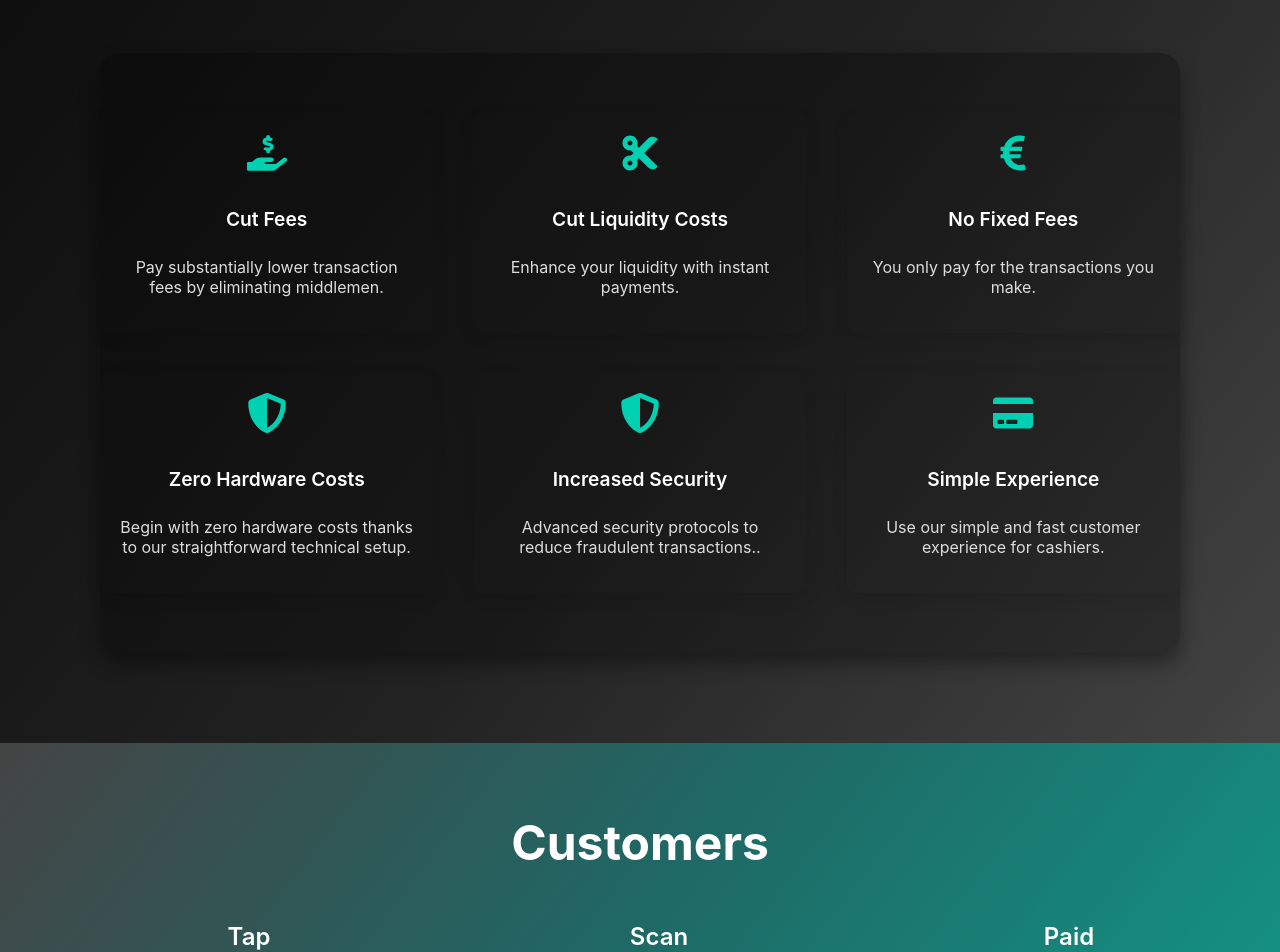
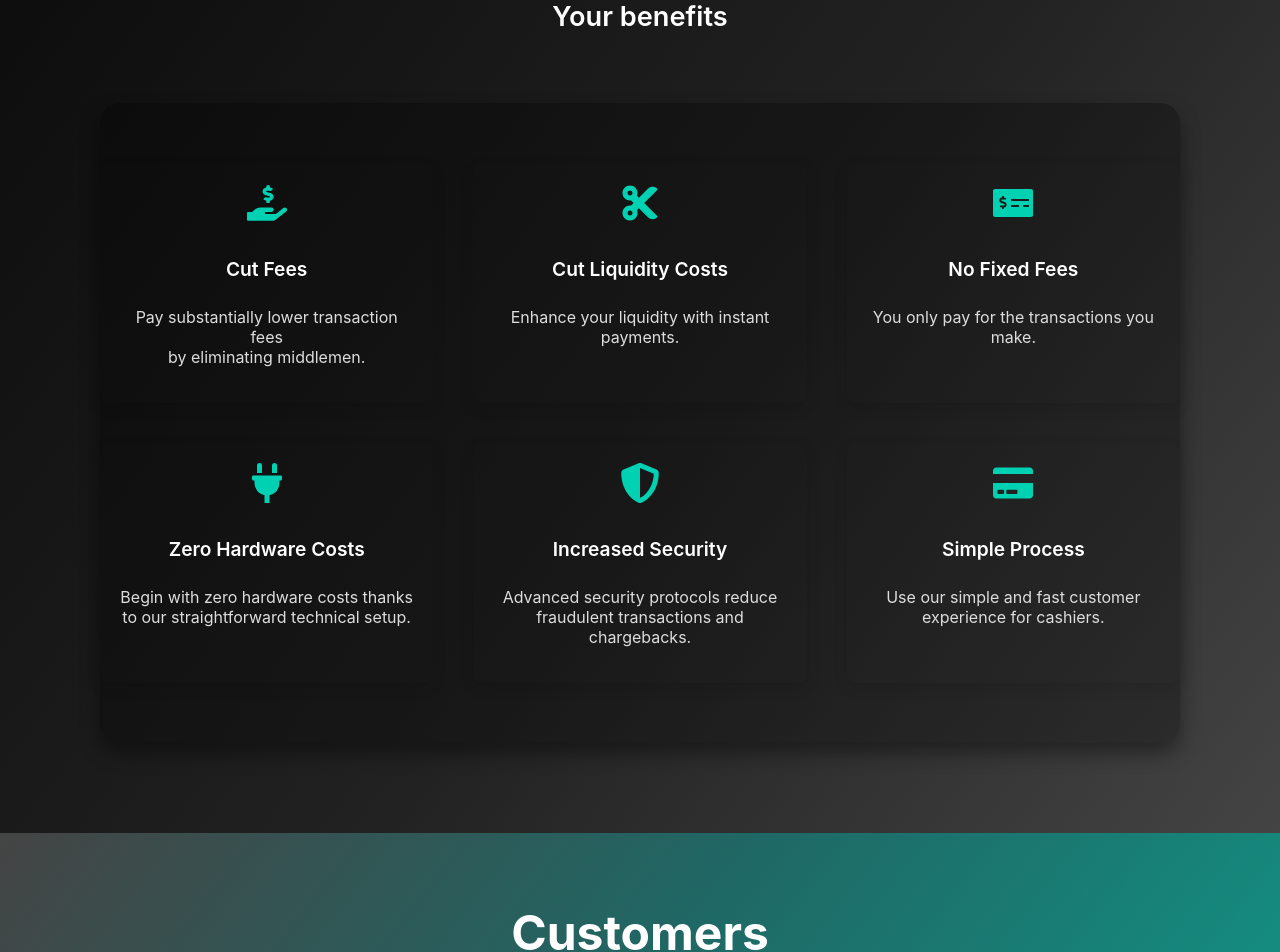
Before and after one commit to Flizpay/pay-with-x.github.io, a React (Create React App) app: page / in a window 1280 px wide. Shown: the part 1540-2492 px from the top of the page. Built offline with nearby package versions, Linux system fonts and the light colour scheme; the HTML template or start-up script is replaced by a standard one.

Commit message:
setup gh-pages 3

```diff
--- a/src/App.js
+++ b/src/App.js
@@ -9,19 +9,13 @@ import Footer from './components/Footer';
 
 function App() {
 
-  const handleNavigation = (sectionID) => {
-    document.getElementById(sectionID).scrollIntoView({ behavior: 'smooth' });
-  };
-
   return (
     <div style={{ backgroundColor: '#000', color: '#fff', height: '200vh' }}> {/* 200vh to simulate more scrollable space */}
       <Header />
-      <div id="hero">
-        <Hero />
-      </div>
-      <Merchant />
-      <Customer />
-      <AboutUs />
+      <div id='home'><Hero /></div>
+      <div id='merchant'><Merchant /></div>
+      <div id='customer'><Customer /></div>
+      <div id='aboutUs'><AboutUs /></div>
       <Footer />
     </div>
   );
--- a/src/components/Header.js
+++ b/src/components/Header.js
@@ -32,19 +32,24 @@ const styles = {
 };
 
 function Header() {
+    const scrollToSection = (sectionID) => {
+        document.getElementById(sectionID).scrollIntoView({ behavior: 'smooth' });
+    };
+
     return (
         <header style={styles.header}>
             <div style={styles.logoContainer}>
                 <img src="/logo.png" alt="PayX Logo" style={styles.logoImage} />
             </div>
             <nav style={styles.nav}>
-                <a href="#home" style={styles.navLink}>Home</a>
-                <a href="#about" style={styles.navLink}>Merchant</a>
-                <a href="#vision" style={styles.navLink}>Customer</a>
-                <a href="#customer" style={styles.navLink}>Our Story</a>
+                <div onClick={() => scrollToSection('home')} style={styles.navLink}>Home</div>
+                <div onClick={() => scrollToSection('merchant')} style={styles.navLink}>Merchant</div>
+                <div onClick={() => scrollToSection('customer')} style={styles.navLink}>Customer</div>
+                <div onClick={() => scrollToSection('aboutUs')} style={styles.navLink}>Our Story</div>
             </nav>
         </header>
     );
 }
 
+
 export default Header;
--- a/src/screens/AboutUs.js
+++ b/src/screens/AboutUs.js
@@ -70,9 +70,9 @@ function AboutUs() {
                 straightforward: reduce socialized payment costs and facilitate the transition to a
                 cashless society. By cutting out middle-men, we aim to lower expenses not just for
                 large corporations, but also make it feasible for small businesses to offer
-                reasonably-priced cashless payments.  At PayX, we are more than just experts in our
+                cheap cashless payments.  At PayX, we are more than just experts in our
                 fields – we are innovators fueled by a shared passion to redefine the world of
-                transactions. Join us as we pave the way for a new era in payments.
+                transactions. Join us as we pave the way to a new era in payments.
                 </p>
             </div>
 
--- a/src/screens/Customer.js
+++ b/src/screens/Customer.js
@@ -111,7 +111,7 @@ function Customers() {
                 </div>
                 <FaArrowRight style={styles.arrowStyle} />
                 <div style={styles.imageWrapper}>
-                    <span style={styles.imageTitle}>Paid</span>
+                    <span style={styles.imageTitle}>Pay</span>
                     <img src="/Paid-screen.png" alt="Paid screen" style={styles.imageStyle} />
                 </div>
             </div>
@@ -123,19 +123,19 @@ function Customers() {
                 {/* Benefits Grid */}
                 <div style={styles.benefitsContainer}>
                 <div style={styles.benefit}>
-                    <FaRegSmile style={styles.benefitIcon} />
+                    <FaEuroSign style={styles.benefitIcon} />
                     <p style={styles.benefitTitle}>Cashback</p>
                     <p style={styles.benefitDescription}>Get a cashback on par with the most popular cashback systems.</p>
                 </div>
                 <div style={styles.benefit}>
-                    <FaEuroSign style={styles.benefitIcon} />
-                    <p style={styles.benefitTitle}>Data Data in Europe</p>
+                    <FaRegSmile style={styles.benefitIcon} />
+                    <p style={styles.benefitTitle}>Data in Europe</p>
                     <p style={styles.benefitDescription}>All our data servers are based in Europe.</p>
                 </div>
                 <div style={styles.benefit}>
                     <FaQrcode style={styles.benefitIcon} />
                     <p style={styles.benefitTitle}>Tap. Scan. Paid.</p>
-                    <p style={styles.benefitDescription}>Enjoy the ease of “Tap. Scan. Paid.”, for both online and offline shopping.</p>
+                    <p style={styles.benefitDescription}>Enjoy the ease of “Tap. Scan. Pay.” for both online and offline.</p>
                 </div>
                 <div style={styles.benefit}>
                     <FaShieldAlt style={styles.benefitIcon} />
@@ -145,7 +145,7 @@ function Customers() {
                 <div style={styles.benefit}>
                     <FaCreditCard style={styles.benefitIcon} />
                     <p style={styles.benefitTitle}>Universal Cashless</p>
-                    <p style={styles.benefitDescription}>Pay cashless everywhere; PayX appeals even to the smallest corner shop.</p>
+                    <p style={styles.benefitDescription}>Pay cashless everywhere. PayX appeals even to the smallest corner shop.</p>
                 </div>
                 </div>
 
--- a/src/screens/Hero.js
+++ b/src/screens/Hero.js
@@ -5,7 +5,8 @@ const styles = {
         display: 'flex',
         justifyContent: 'space-between',
         alignItems: 'center',
-        padding: '100px 100px'
+        padding: '100px 100px',
+        marginBottom: '50px'  // Add this line
     },
     contentContainer: {
         flex: 1,
@@ -29,7 +30,7 @@ const styles = {
         fontSize: '1rem',
         borderRadius: 25,
         cursor: 'pointer',
-        transition: 'background-color 0.3s'
+        transition: 'background-color 0.3s',
     },
     logoContainer: {
         flex: 1,
--- a/src/screens/Merchant.js
+++ b/src/screens/Merchant.js
@@ -1,5 +1,5 @@
 import React from 'react';
-import { FaUserPlus, FaQrcode, FaMoneyCheckAlt, FaArrowRight, FaHandHoldingUsd, FaCut, FaEuroSign, FaShieldAlt, FaCreditCard, FaRegSmile } from 'react-icons/fa';
+import { FaUserPlus, FaQrcode, FaPlug, FaMoneyCheckAlt, FaArrowRight, FaHandHoldingUsd, FaCut, FaEuroSign, FaShieldAlt, FaCreditCard, FaRegSmile } from 'react-icons/fa';
 
 const styles = {
     container: {
@@ -149,7 +149,7 @@ function ForMerchants() {
                 <div style={styles.step}>
                 <FaUserPlus style={styles.icon} />
                 <p style={styles.benefitTitle}>Sign Up</p>
-                <p style={styles.stepDescription}>Swiftly create your merchant account and get going within a day.</p>
+                <p style={styles.stepDescription}>Swiftly create your merchant<br/> account and get going<br/>  within a day.</p>
             </div>
 
             <FaArrowRight style={{ ...styles.icon, ...styles.arrowIcon }} />
@@ -163,7 +163,7 @@ function ForMerchants() {
             <FaArrowRight style={{ ...styles.icon, ...styles.arrowIcon }} />
 
             <div style={styles.step}>
-                <FaMoneyCheckAlt style={styles.icon} />
+                <FaEuroSign style={styles.icon} />
                 <p style={styles.benefitTitle}>Get Paid</p>
                 <p style={styles.stepDescription}>Instantly receive money on your bank account.</p>
             </div>
@@ -180,7 +180,7 @@ function ForMerchants() {
                     <div style={styles.benefit}>
                         <FaHandHoldingUsd style={styles.benefitIcon} />
                         <p style={styles.benefitTitle}>Cut Fees</p>
-                        <p style={styles.benefitDescription}>Pay substantially lower transaction fees by eliminating middlemen.</p>
+                        <p style={styles.benefitDescription}>Pay substantially lower transaction fees<br/> by eliminating middlemen.</p>
                     </div>
 
                     <div style={styles.benefit}>
@@ -189,13 +189,13 @@ function ForMerchants() {
                         <p style={styles.benefitDescription}>Enhance your liquidity with instant payments.</p>
                     </div>
                     <div style={styles.benefit}>
-                        <FaEuroSign style={styles.benefitIcon} />
+                        <FaMoneyCheckAlt style={styles.benefitIcon} />
                         <p style={styles.benefitTitle}>No Fixed Fees</p>
                         <p style={styles.benefitDescription}>You only pay for the transactions you make.</p>
                     </div>
 
                     <div style={styles.benefit}>
-                        <FaShieldAlt style={styles.benefitIcon} />
+                        <FaPlug style={styles.benefitIcon} />
                         <p style={styles.benefitTitle}>Zero Hardware Costs</p>
                         <p style={styles.benefitDescription}>Begin with zero hardware costs thanks to our straightforward technical setup.</p>
                     </div>
@@ -203,14 +203,14 @@ function ForMerchants() {
                     <div style={styles.benefit}>
                         <FaShieldAlt style={styles.benefitIcon} />
                         <p style={styles.benefitTitle}>Increased Security</p>
-                        <p style={styles.benefitDescription}>Advanced security protocols to reduce fraudulent transactions..</p>
+                        <p style={styles.benefitDescription}>Advanced security protocols reduce fraudulent transactions and chargebacks.</p>
                     </div>
 
 
                     <div style={styles.benefit}>
                         <FaCreditCard style={styles.benefitIcon} />
-                        <p style={styles.benefitTitle}>Simple Experience</p>
-                        <p style={styles.benefitDescription}>Use our simple and fast customer experience for cashiers.</p>
+                        <p style={styles.benefitTitle}>Simple Process</p>
+                        <p style={styles.benefitDescription}>Use our simple and fast customer<br/> experience for cashiers.</p>
                     </div>
 
                 </div>
```
